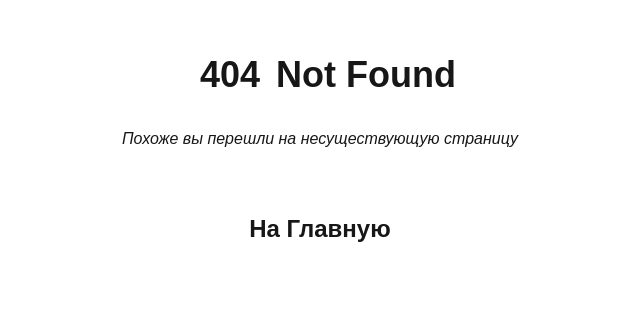
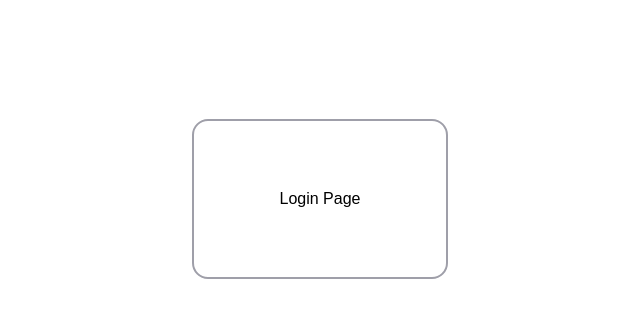
Before and after one commit to kirt08/learn_NextJs, a Next.js app: page /login in a window 1280 px wide. Before the commit this address had no page. Shown: the part 201-518 px from the top of the page, without its empty margins (320-960 px from the left). Built offline with nearby package versions, Linux system fonts and the light colour scheme.

Commit message:
routing groups

```diff
--- /dev/null
+++ b/src/app/(auth)/layout.tsx
@@ -0,0 +1,15 @@
+import type { ReactNode } from "react";
+
+interface AuthLayoutProps {
+    children: ReactNode
+}
+
+export default function AuthLayout({ children }: AuthLayoutProps) {
+    return (
+        <div className="min-h-screen w-full flex justify-center items-center">
+            <div className="w-[20vw] h-[20vh] p-4 border-2 border-zinc-400 rounded-2xl bg-white flex items-center justify-center">
+                {children}
+            </div>
+        </div>
+    )
+}
--- /dev/null
+++ b/src/app/(auth)/login/page.tsx
@@ -0,0 +1,3 @@
+export default function LoginPage() {
+    return <div className="text-black">Login Page</div>
+}
--- /dev/null
+++ b/src/app/(auth)/register/page.tsx
@@ -0,0 +1,3 @@
+export default function RegisterPage() {
+    return <div className="text-black">Register Page</div>
+}
```
